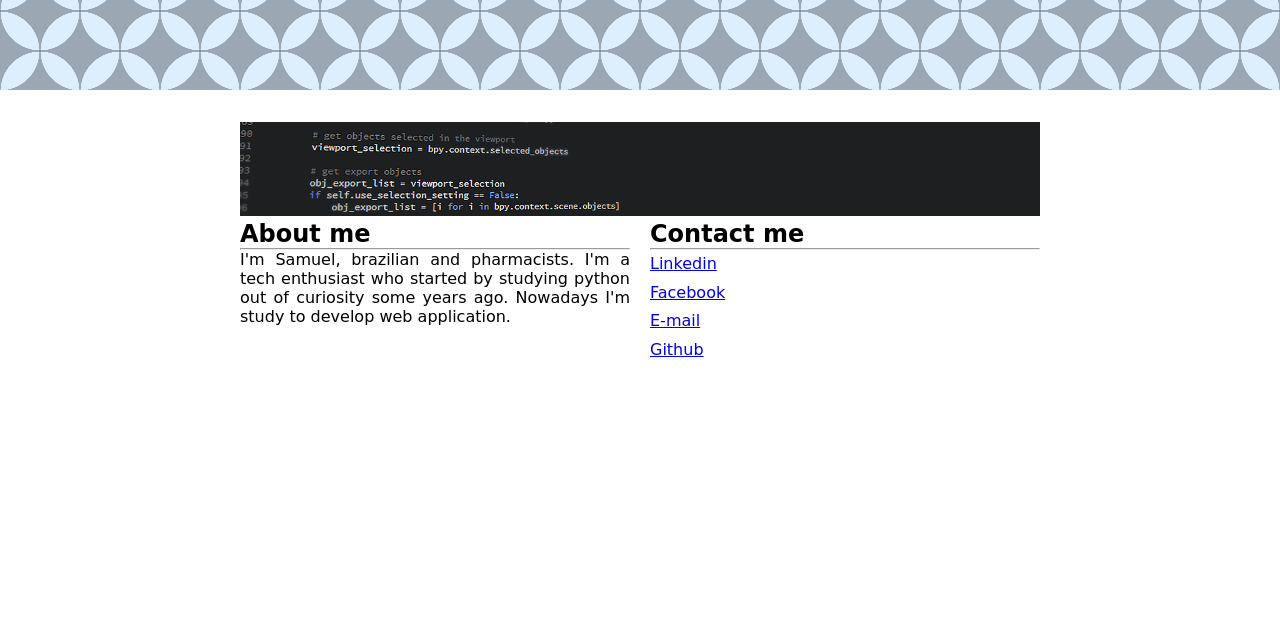
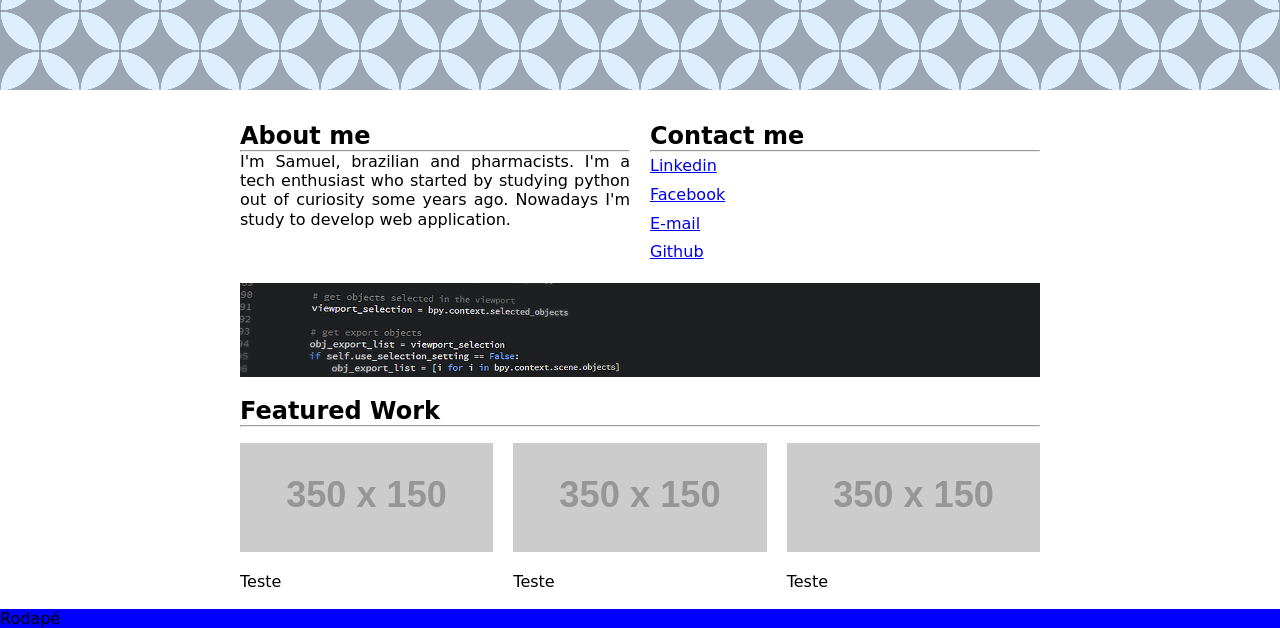
Before and after one commit to samuelralmeida/portfolio, a website: page portifolio.html in a window 1280 px wide. Shown: the part 189-817 px from the top of the page. Drawn offline with Linux system fonts and the light colour scheme; placeholder pictures from the web are drawn by us; a web font is replaced by a local one.

Commit message:
All media queries and footer

```diff
--- a/css/main.css
+++ b/css/main.css
@@ -33,22 +33,23 @@ div.header-content {
   padding-top: 30px;
   background: transparent;
   font-size: 4em;
-  color: black;
+  color: #000;
 }
 .sub-title {
   background: transparent;
   font-size: 2.5em;
-  color: black;
+  color: #000;
 }
 
 .main {
   margin: 2em;
 }
+
 .content {
   width: 100%;
-  height: 150px;
   display: flex;
-  /*flex-wrap: wrap;*/
+  -webkit-flex-wrap: wrap;
+  flex-wrap: wrap;
 }
 
 figure {
@@ -65,10 +66,8 @@ article {
   max-width: 50em;
 }
 
-@media screen and (max-width: 465px) {
-  .main-img, .main-contact {
+.main-img, .main-contact {
     display: none;
-  }
 }
 
 p.text {
@@ -77,16 +76,101 @@ p.text {
   line-height: 1.2em;
 }
 
+.works-title {
+  margin-top: 1em;
+}
+
+.content1, .content2, .content3 {
+  width: 100%;
+}
+
+.work {
+  margin-top: 1em;
+}
+
+/*.foot {
+  display: flex;
+  flex-wrap: wrap;
+}*/
+
+footer {
+  width: 100%;
+  background-color: blue;
+}
+
+
+/*
+#
+# media queries
+#
+*/
+
+@media screen and (min-width: 465px) {
+  .main-img {
+    display: inline;
+    margin-top: 1em;
+  }
+
+  .content1, .content2, .content3 {
+    width: 100%;
+    height: 150px;
+    display: flex;
+    -webkit-flex-wrap: wrap;
+    flex-wrap: wrap;
+  }
+
+  .work1-img, .work2-img, .work3-img {
+    width: 40%;
+    max-height: 130px;
+    margin-right: 20px;
+  }
+}
+
+
 @media screen and (min-width: 650px) {
+  .main-img {
+    display: inline;
+    margin-top: 1em;
+  }
+
   .main-text, .main-contact {
     float: left;
     width: calc((100% - 20px)/2);
     margin-right: 20px;
   }
+
   .main-contact {
+    display: inline;
     margin-right: 0px;
   }
+
+  .content {
+    -webkit-flex-wrap: nowrap;
+    flex-wrap: nowrap;
+  }
+
+  .content1, .content2, .content3 {
+    width: calc((100% - 20px)/3);
+    margin-right: 20px;
+    display: inline;
+    -webkit-flex-wrap: nowrap;
+    flex-wrap: nowrap;
+  }
+
+  .content3 {
+    margin-right: 0px;
+  }
+
+  .work {
+    width: 100%;
+  }
 }
+
+/*
+#
+# zocial
+#
+*/
 
 [class*="zocial-"]:before {
   color: black;
--- a/portifolio.html
+++ b/portifolio.html
@@ -17,14 +17,8 @@
             <p class="sub-title">Full Stack Web Developer</p>
         </div>
 	</header>
-
-	<div class="main">
+	<main class="main">
 		<article class="about-me">
-	   		<picture class="main-img">
-				<source media="(min-width: 650px)" srcset="img/programação-1600_short_2x.png">
-				<source media="(min-width: 465px)" srcset="img/programação-800_medium_1x.png">
-				<img srcset="img/programação-400_small.png" alt="Illustrative picture about web development">
-	   		</picture>
 	   		<div class="content">
 	   			<div class="main-text">
 		   			<h1>About me</h1>
@@ -42,8 +36,48 @@
 				    </div>
 		    	</div>
 	   		</div>
+	   		<picture>
+				<source media="(min-width: 650px)" srcset="img/programação-1600_short_2x.png">
+				<source media="(min-width: 465px)" srcset="img/programação-800_medium_1x.png">
+				<img class="main-img" srcset="img/programação-400_small.png" alt="Illustrative picture about web development">
+	   		</picture>
+	    </article>
+	    <article class="works">
+	    	<div class="works-title">
+	    		<h1>Featured Work</h1>
+	    		<hr>
+	    	</div>
+	    	<div class="content">
+	    		<div class="content1">
+		    		<div class="work work1-img">
+		    			<img src="https://placehold.it/350x150">
+		    		</div>
+		    		<div class="work work1-text">
+		    			<p>Teste</p>
+		    		</div>
+		    	</div>
+		    	<div class="content2">
+		    		<div class="work work2-img">
+		    			<img src="https://placehold.it/350x150">
+		    		</div>
+		    		<div class="work work2-text">
+		    			<p>Teste</p>
+		    		</div>
+		    	</div>
+		    	<div class="content3">
+		    		<div class="work work3-img">
+		    			<img src="https://placehold.it/350x150">
+		    		</div>
+		    		<div class="work work3-text">
+		    			<p>Teste</p>
+		    		</div>
+	    		</div>
+	    	</div>
+	    </article>
+	</main>
+	<footer>
 
-	    </article>
-	</div>
+			<p>Rodapé</p>
+	</footer>
 </body>
 </html>
```
